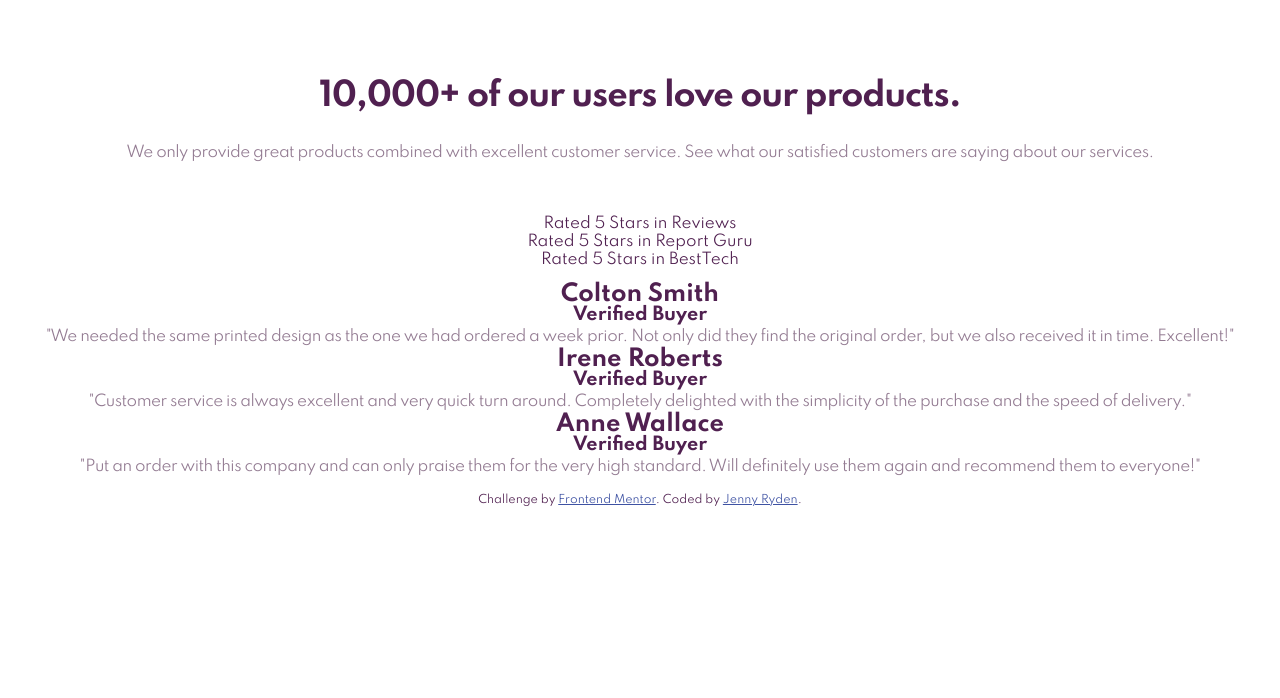
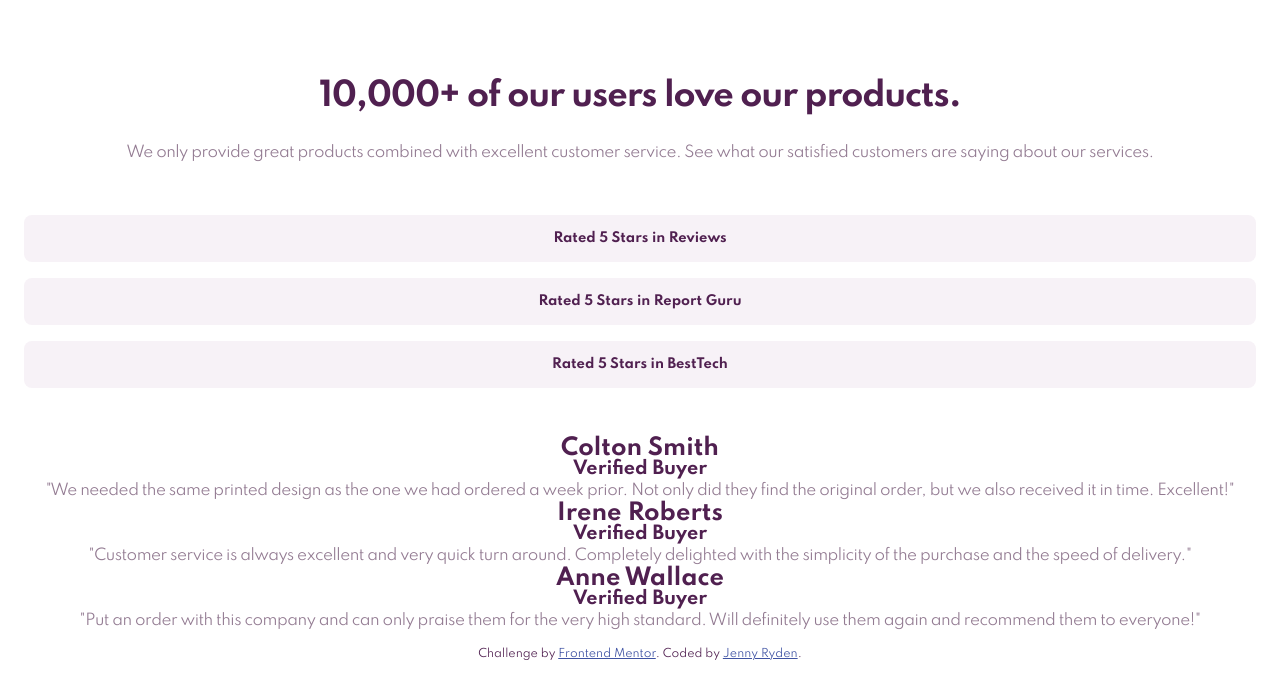
Before and after one commit to jnnrdn/social-proof-section, a website: page src/index.html in a window 1280 px wide. Drawn offline with nearby package versions, Linux system fonts and the light colour scheme; files that its build step writes are made by us from their sources.

Commit message:
Fix broken classes
Doh! Changed the class names in the generated HTML... Should have been part of 96d3800

```diff
--- a/src/index.html
+++ b/src/index.html
@@ -24,13 +24,13 @@
       </p>
     </div>
 
-    <ul class="list__reviews">
-      <li>Rated 5 Stars in Reviews</li>
-      <li>Rated 5 Stars in Report Guru</li>
-      <li>Rated 5 Stars in BestTech</li>
+    <ul class="reviews">
+      <li class="reviews__single">Rated 5 Stars in Reviews</li>
+      <li class="reviews__single">Rated 5 Stars in Report Guru</li>
+      <li class="reviews__single">Rated 5 Stars in BestTech</li>
     </ul>
 
-    <ul class="list__cards">
+    <ul class="cards">
       <li class="card">
         <div class="card__header">
           <h2 class="card__title">
```
